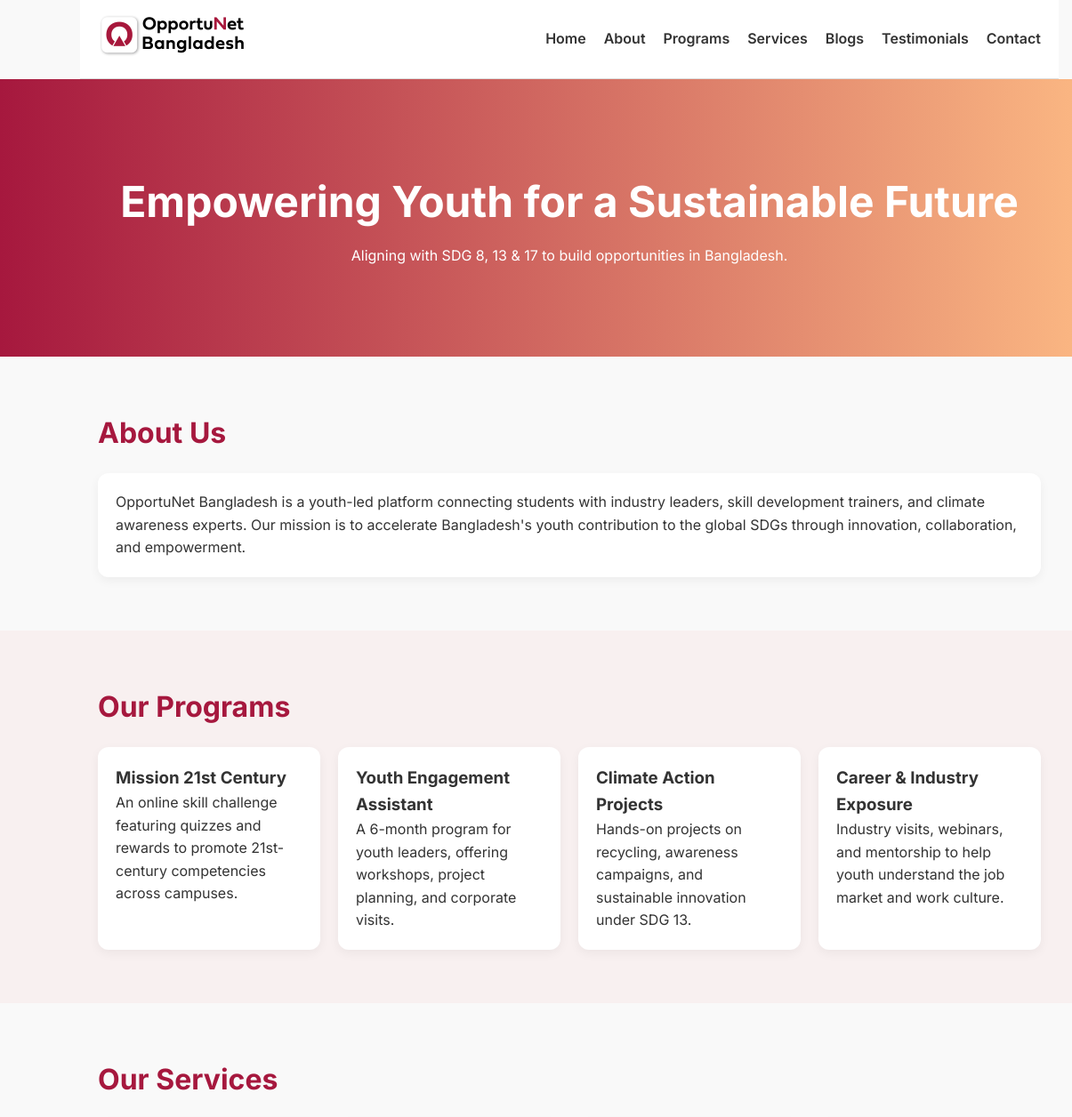
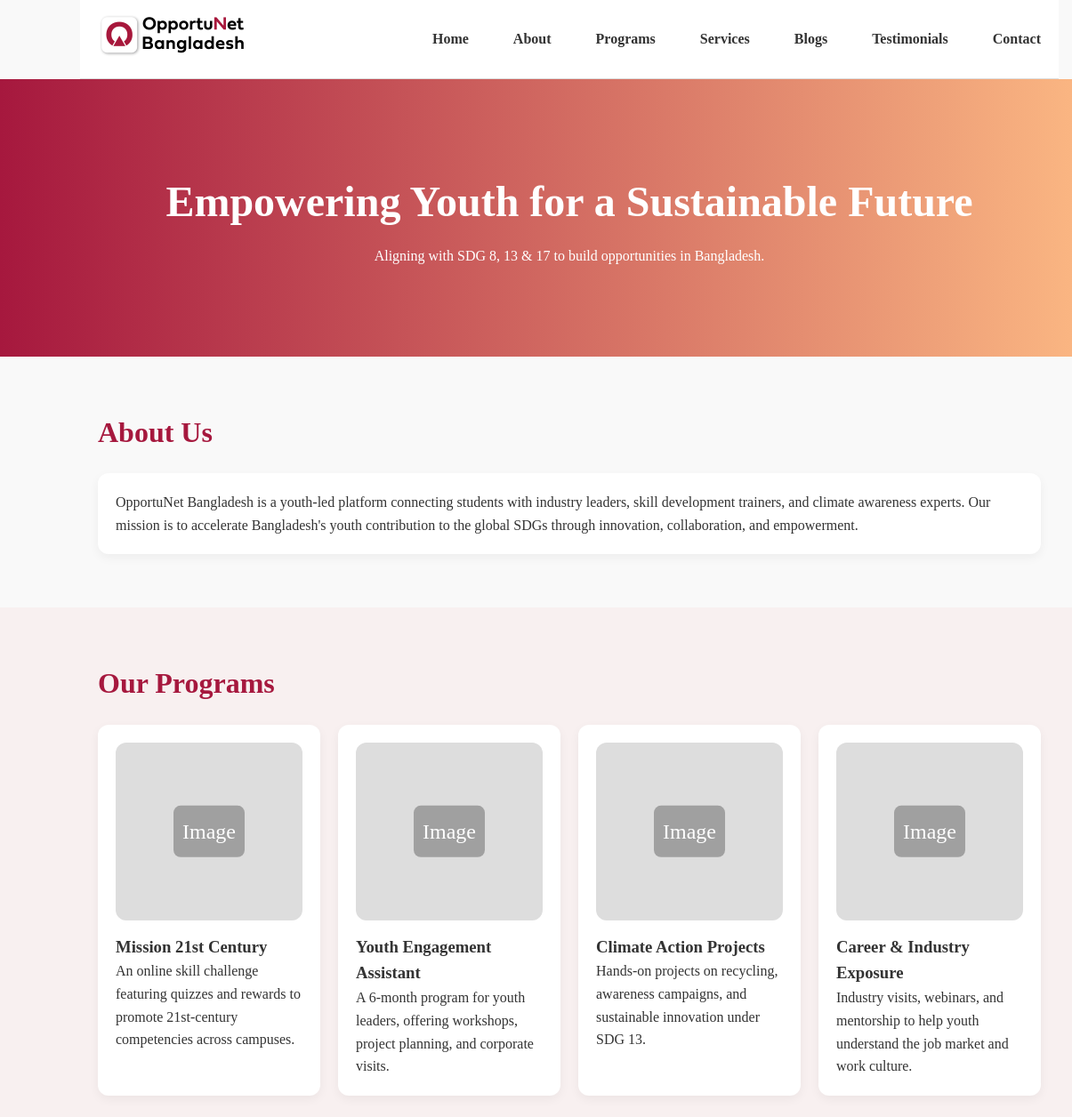
Before and after one commit to sr-official/ob, a plain HTML site: page index.html in a window 1280 px wide. Shown: the top 1256 px of the page at 89% size, 0-1205 px from the left. Drawn offline with nearby package versions, Linux system fonts and the light colour scheme.

Commit message:
update styles in nav

```diff
--- a/assets/css/style.css
+++ b/assets/css/style.css
@@ -14,7 +14,7 @@
 }
 
 body {
-  font-family: 'Inter', sans-serif;
+  /* font-family: 'Inter', sans-serif; */
   color: var(--text);
   background-color: var(--bg);
   line-height: 1.6;
@@ -56,16 +56,39 @@ body {
 
 .nav {
   display: flex;
-  gap: 20px;
+  gap: 50px;
   flex-wrap: wrap;
   justify-content: center;
 }
 
 .nav a {
+	padding: 10px 15px;
+	border-radius: 8px;
+	transition: background 0.3s ease;
+}
+.nav a {
   text-decoration: none;
   color: var(--text);
   font-weight: 600;
-  transition: color 0.3s;
+  transition: all 0.3s;
+  position: relative;
+  padding: 10px 0;
+}
+
+.nav a::after {
+  content: '';
+  position: absolute;
+  left: 50%;
+  bottom: 0;
+  transform: translateX(-50%);
+  width: 0;
+  height: 2px;
+  background: var(--primary);
+  transition: width 0.3s ease;
+}
+
+.nav a:hover::after {
+  width: 100%;
 }
 
 .nav a:hover {
@@ -118,6 +141,28 @@ h2 {
 
 .card:hover {
   transform: translateY(-5px);
+}
+
+.image-placeholder{
+	width: 100%;
+	height: 200px;
+	background: #ddd;
+	border-radius: 12px;
+	margin-bottom: 15px;
+	position: relative;
+}
+
+.image-placeholder::after{
+	content: "Image";
+	position: absolute;
+	top: 50%;
+	left: 50%;
+	transform: translate(-50%, -50%);
+	color: #fff;
+	font-size: 1.5rem;
+	background: rgba(0, 0, 0, 0.279);
+	padding: 10px;
+	border-radius: 8px;
 }
 
 ul {
@@ -186,6 +231,26 @@ ul li {
 
 /* RESPONSIVE */
 
+@media (max-width: 1200px) {
+	.header {
+		padding: 10px 15px;
+	}
+
+	.nav {
+		gap: 30px;
+	}
+
+	.hero h1 {
+		font-size: 2.5rem;
+	}
+}
+
+@media (max-width: 768px){
+	.nav{
+		gap: 20px;
+	}
+}
+
 @media (max-width: 768px) {
   .header {
     flex-direction: column;
@@ -207,7 +272,7 @@ ul li {
   .nav {
 		display: none;
     flex-direction: column;
-    gap: 15px;
+    gap: 10px;
     width: 100%;
     order: 3;
   }
--- a/assets/js/script.js
+++ b/assets/js/script.js
@@ -1,4 +1,3 @@
-
 // Toggle mobile menu
 document.addEventListener("DOMContentLoaded", () => {
   const menuToggle = document.querySelector(".menu-toggle");
```
